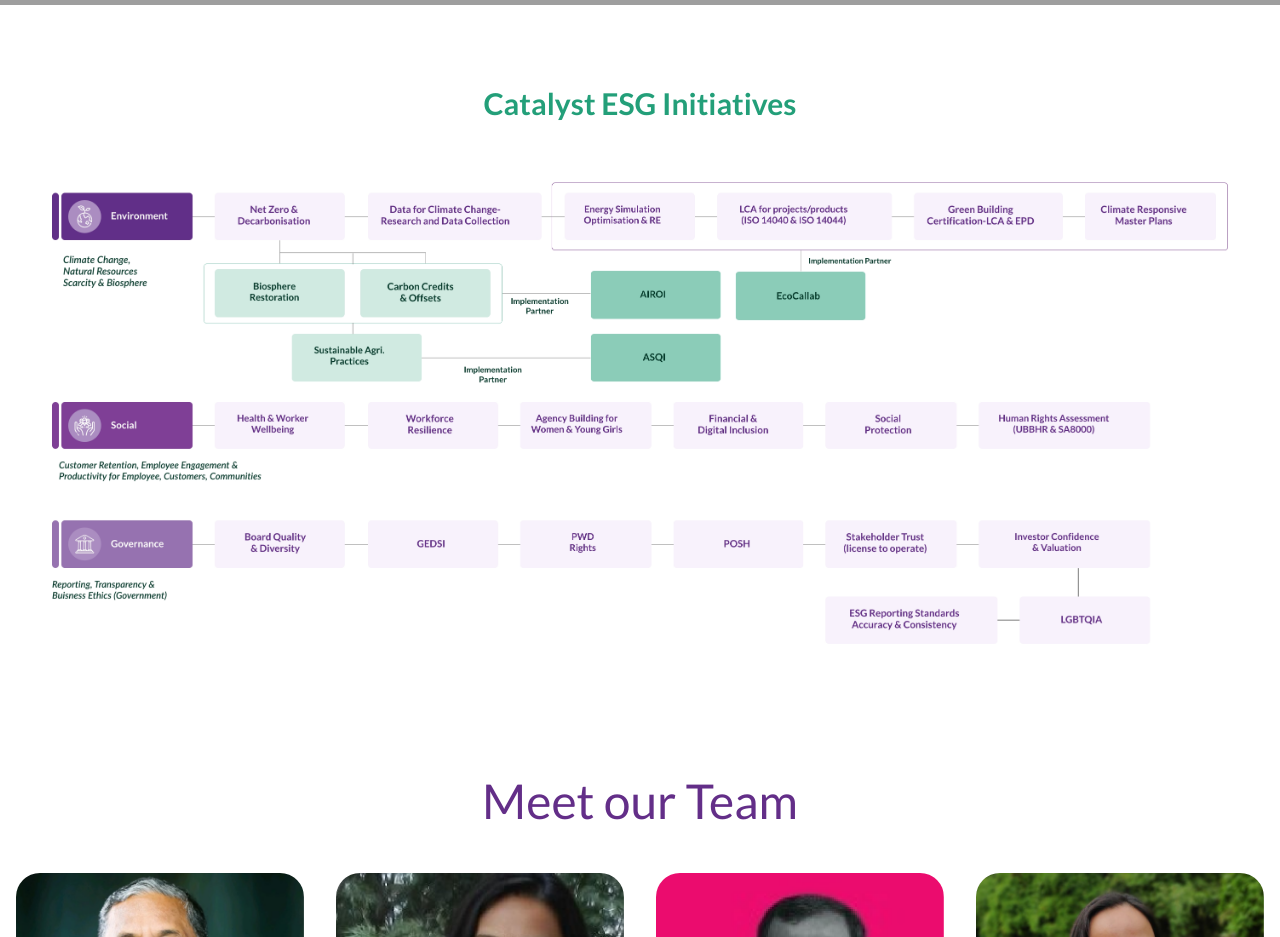
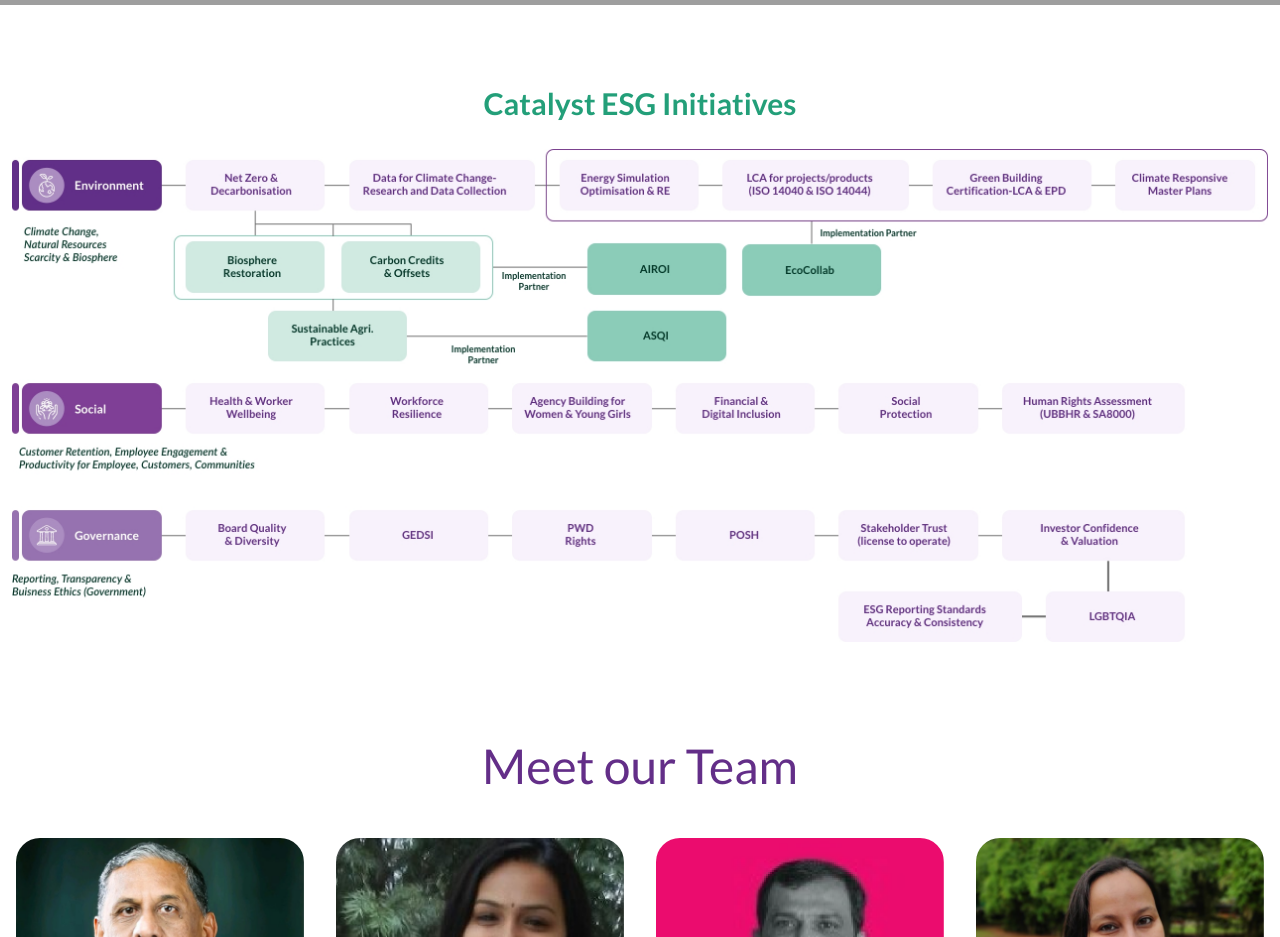
Before and after one commit to ivistaz-ecom/esg-new, a Next.js app: page /about-us in a window 1280 px wide. Shown: the part 2680-3617 px from the top of the page. Built offline with nearby package versions, Linux system fonts and the light colour scheme; grey boxes are pictures that could not be loaded.

Commit message:
whyesgone added new image

```diff
--- a/components/WhyEsgOne/CatalystESGInitiatives/CatalystESGInitiatives.js
+++ b/components/WhyEsgOne/CatalystESGInitiatives/CatalystESGInitiatives.js
@@ -34,7 +34,7 @@ const CatalystESGInitiatives = () => {
       <div className="relative w-full h-full">
         {/* Image */}
         <Image
-          src="/whyEsgOne/Infographic-img-002.jpg"
+          src="/whyEsgOne/Infographic-image-100.jpg"
           alt="Outcome Desktop"
           width={1400}
           height={950}
@@ -73,7 +73,7 @@ const CatalystESGInitiatives = () => {
             {/* Horizontal Scrollable Image */}
             <div className="w-full h-full overflow-x-auto justify-center items-center">
               <Image
-                src="/whyEsgOne/Infographic-img-002.jpg"
+                src="/whyEsgOne/Infographic-image-100.jpg"
                 alt="Modal Image"
                 width={1400}
                 height={950}
```
Also changed, not shown: public/whyEsgOne/Infographic-image-100.jpg (added).
